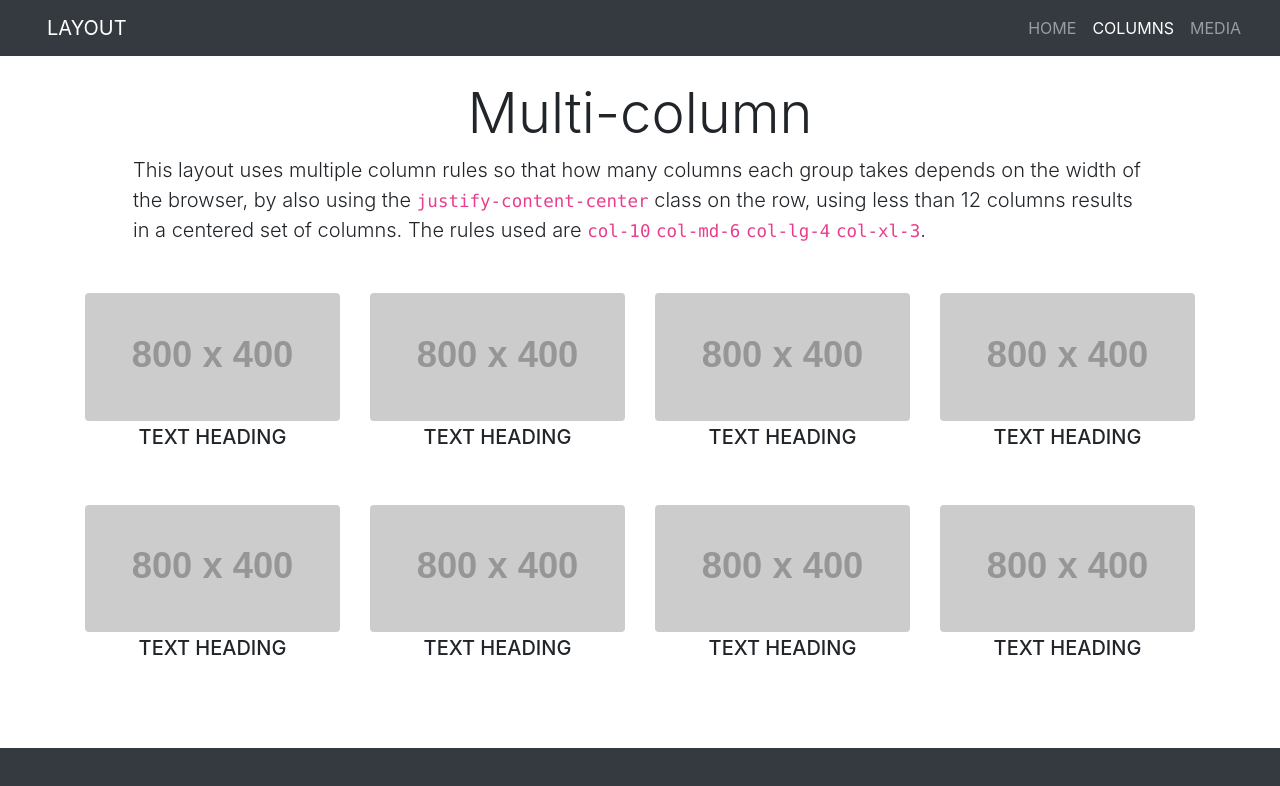
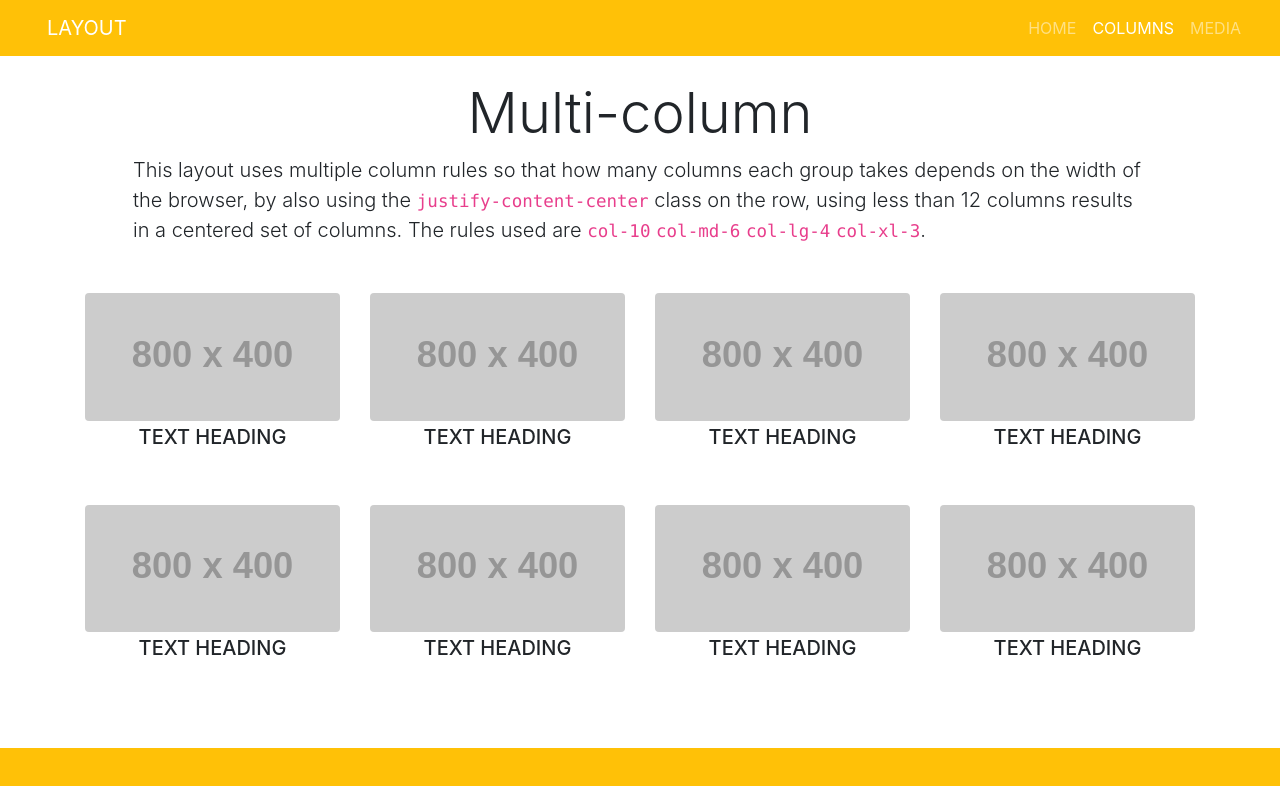
Before and after one commit to GogulnathT/github-learning-complap, a plain HTML site: page docs/columns.html in a window 1280 px wide. Drawn offline with nearby package versions, Linux system fonts and the light colour scheme; placeholder pictures from the web are drawn by us.

Commit message:
Changed the bg colour to yellow

```diff
--- a/docs/columns.html
+++ b/docs/columns.html
@@ -13,9 +13,9 @@
     <title>Layouts</title>
   </head>
 
-  <body class="bg-dark">
+  <body class="bg-warning">
     <header id="page-hero" class=" d-flex flex-column align-content-between">
-      <nav class=" navbar navbar-expand-md bg-dark navbar-dark text-uppercase">
+      <nav class=" navbar navbar-expand-md bg-warning navbar-dark text-uppercase">
         <div class="container-fluid">
           <button
             type="button"
```
Also changed, not shown: docs/index.html (+2 -2 lines), docs/media.html (+2 -2 lines).
